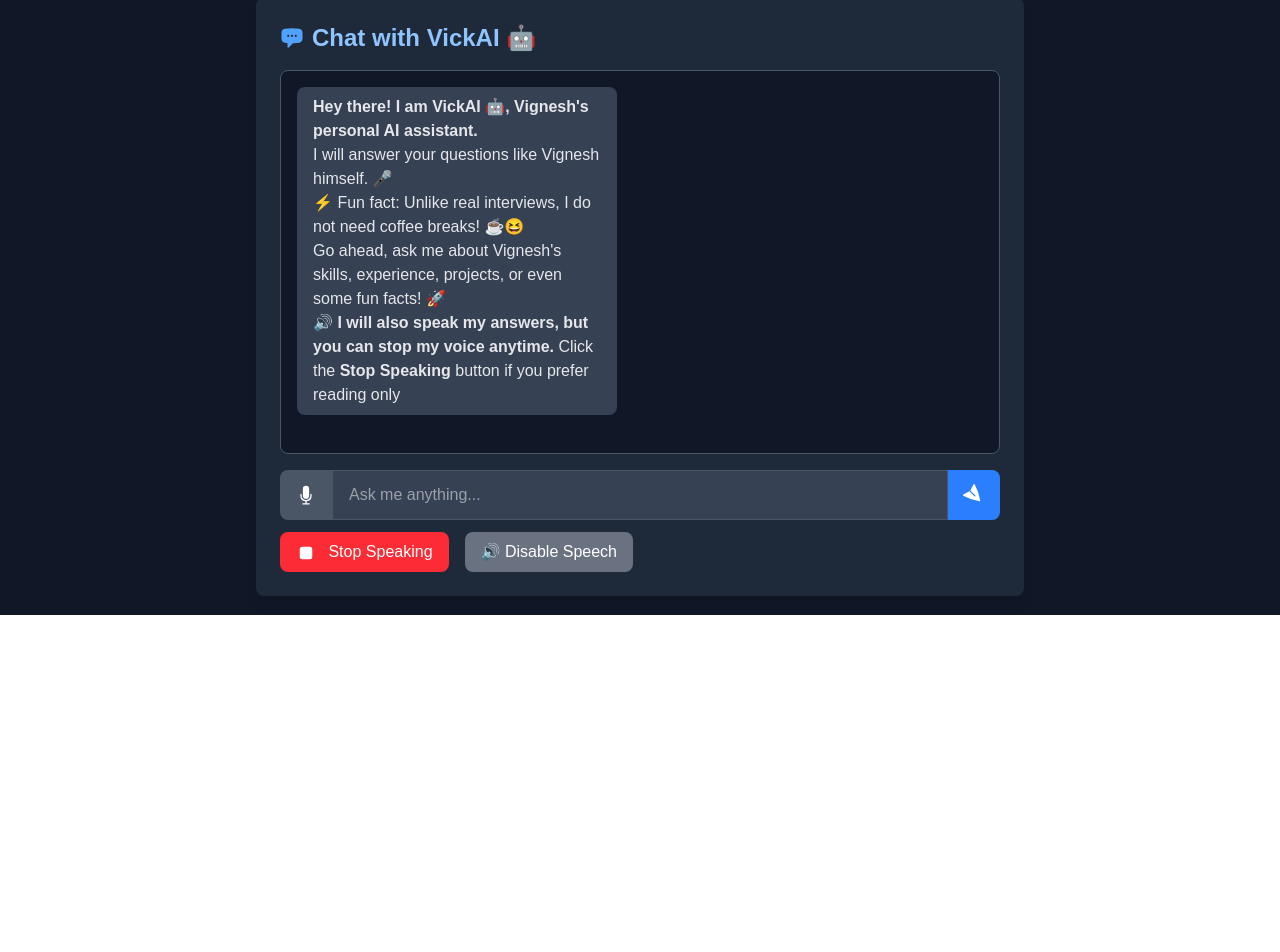
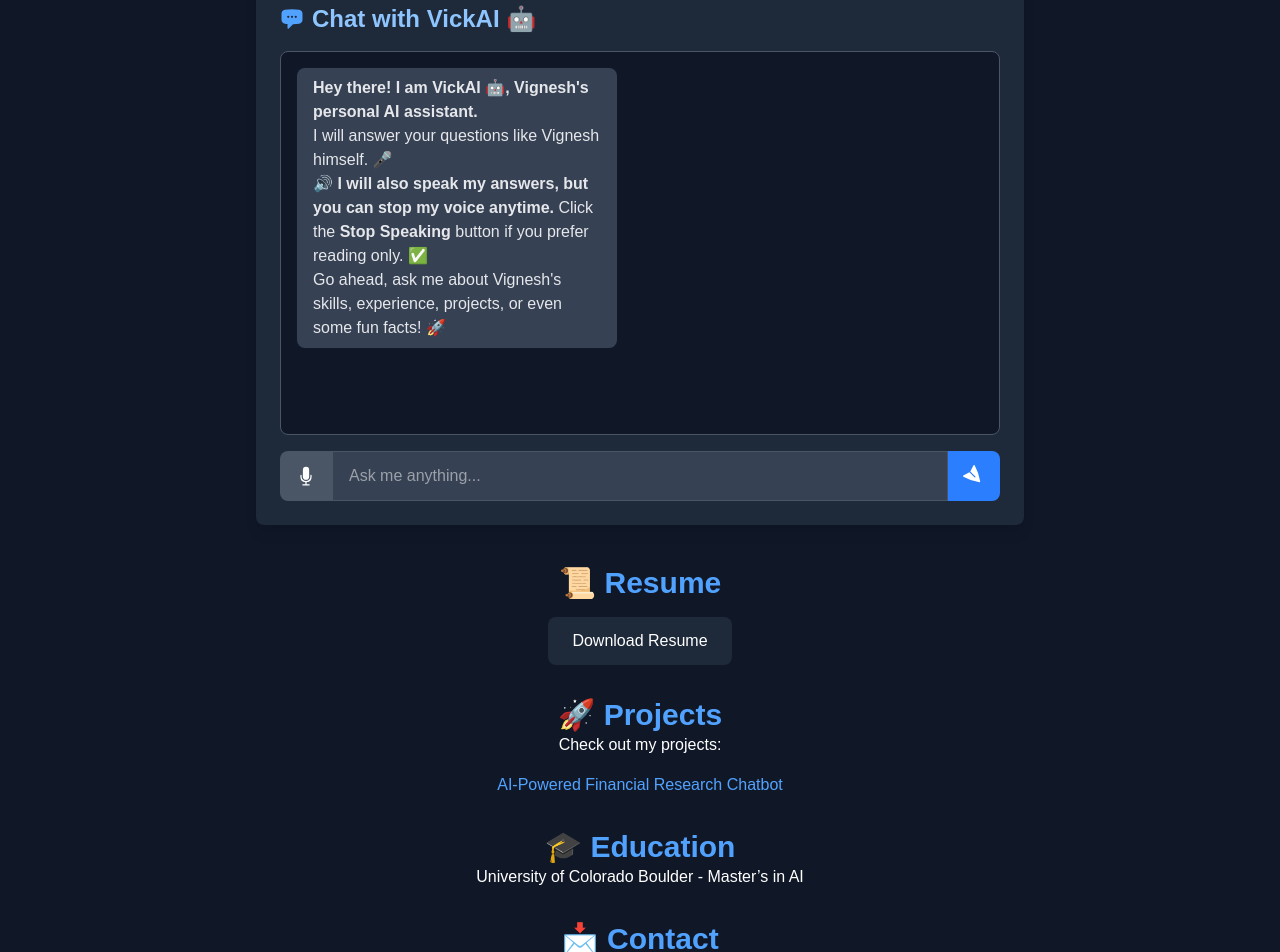
Before and after one commit to ivky03/AI-Portfolio, a Next.js app: page / in a window 1280 px wide. Shown: the part 185-1137 px from the top of the page. Before the commit the page ends 800 px from the top, so only its background shows below. Built offline with nearby package versions, Linux system fonts and the light colour scheme.

Commit message:
Added Resume, Projects, Contact, Education & Work Experience to page.tsx

```diff
--- a/src/app/page.tsx
+++ b/src/app/page.tsx
@@ -7,6 +7,8 @@
   ChatBubbleLeftEllipsisIcon,
   MicrophoneIcon,
   StopIcon,
+  BriefcaseIcon,
+  AcademicCapIcon,
 } from "@heroicons/react/24/solid";
 
 export default function Home() {
@@ -16,9 +18,8 @@
   const [input, setInput] = useState("");
   const [loading, setLoading] = useState(false);
   const [isSpeaking, setIsSpeaking] = useState(false);
-  const [speechEnabled, setSpeechEnabled] = useState(true); // ✅ Users can toggle speech on/off
+  const [speechEnabled, setSpeechEnabled] = useState(true);
 
-  // ✅ On load, display chatbot intro message
   useEffect(() => {
     setMessages([
       {
@@ -26,46 +27,40 @@
         text:
           "**Hey there! I am VickAI 🤖, Vignesh's personal AI assistant.**\n\n" +
           "I will answer your questions like Vignesh himself. 🎤\n\n" +
-          "⚡ Fun fact: Unlike real interviews, I do not need coffee breaks! ☕😆 \n\n" +
-          "Go ahead, ask me about Vignesh's skills, experience, projects, or even some fun facts! 🚀 \n\n" +
-          "🔊 **I will also speak my answers, but you can stop my voice anytime.** Click the **Stop Speaking** button if you prefer reading only",
+          "🔊 **I will also speak my answers, but you can stop my voice anytime.** Click the **Stop Speaking** button if you prefer reading only. ✅\n\n" +
+          "Go ahead, ask me about Vignesh's skills, experience, projects, or even some fun facts! 🚀",
       },
     ]);
   }, []);
 
-  // ✅ Speak chatbot's response using Text-to-Speech (TTS) with a friendly male voice
   let speechInstance: SpeechSynthesisUtterance | null = null;
 
   const speak = (text: string) => {
     if ("speechSynthesis" in window && speechEnabled) {
       if (speechInstance) {
-        speechSynthesis.cancel(); // Stop any ongoing speech before starting a new one
+        speechSynthesis.cancel();
       }
 
       speechInstance = new SpeechSynthesisUtterance(text);
-      speechInstance.lang = "en-IN"; // ✅ Indian English accent
-      speechInstance.rate = 1; // Adjust speed (1 = normal)
+      speechInstance.lang = "en-IN";
+      speechInstance.rate = 1;
       setIsSpeaking(true);
 
-      // ✅ Set a friendly Indian accent (Male or Female)
       const voices = speechSynthesis.getVoices();
       speechInstance.voice =
-        voices.find(
-          (voice) =>
-            voice.name.includes("Google India English Male") ||
-            voice.name.includes("Google India English Female")
+        voices.find((voice) =>
+          voice.name.includes("Google India English Male")
         ) ||
-        voices.find((voice) => voice.lang === "en-IN") || // Fallback to any Indian voice
+        voices.find((voice) => voice.lang === "en-IN") ||
         voices[0];
 
-      speechInstance.onend = () => setIsSpeaking(false); // Reset speaking state when speech ends
+      speechInstance.onend = () => setIsSpeaking(false);
       speechSynthesis.speak(speechInstance);
     } else {
-      console.log("Text-to-Speech not supported in this browser.");
+      console.log("Text-to-Speech not supported.");
     }
   };
 
-  // ✅ Function to stop speech manually
   const stopSpeaking = () => {
     if (speechSynthesis.speaking) {
       speechSynthesis.cancel();
@@ -73,12 +68,10 @@
     }
   };
 
-  // ✅ Toggle Speech On/Off
   const toggleSpeech = () => {
     setSpeechEnabled((prev) => !prev);
   };
 
-  // ✅ Send message & fetch response from API
   const sendMessage = async () => {
     if (!input.trim()) return;
 
@@ -98,7 +91,7 @@
       if (data.reply) {
         setMessages((prev) => [...prev, { sender: "bot", text: data.reply }]);
 
-        if (speechEnabled) speak(data.reply); // ✅ Speak response if enabled
+        if (speechEnabled) speak(data.reply);
       }
     } catch (error) {
       console.error("Chatbot error:", error);
@@ -107,7 +100,6 @@
     }
   };
 
-  // ✅ Start speech recognition (Speech-to-Text)
   const startListening = () => {
     if ("webkitSpeechRecognition" in window) {
       const SpeechRecognition =
@@ -117,23 +109,21 @@
 
       recognition.continuous = false;
       recognition.interimResults = false;
-      recognition.lang = "en-IN"; // ✅ Set to Indian English
+      recognition.lang = "en-IN";
 
       recognition.onresult = (event: any) => {
-        // ✅ Fixed TypeScript error
         const transcript = event.results[0][0].transcript;
-        setInput(transcript); // Set recognized speech as input
-        sendMessage(); // Auto-send message
+        setInput(transcript);
+        sendMessage();
       };
 
       recognition.onerror = (event: any) => {
-        // ✅ Fixing any potential type issues
         console.error("Speech recognition error:", event);
       };
 
       recognition.start();
     } else {
-      console.log("Speech recognition is not supported in this browser.");
+      console.log("Speech recognition is not supported.");
     }
   };
 
@@ -177,7 +167,6 @@
           ))}
         </div>
 
-        {/* Input Box with Speech-to-Text & Stop Speech Buttons */}
         <div className="flex mt-4">
           <button
             className="bg-gray-600 px-4 py-3 rounded-l-lg hover:bg-gray-700 flex items-center"
@@ -205,23 +194,47 @@
             )}
           </button>
         </div>
+      </div>
 
-        {/* Stop Speaking & Toggle Speech Button */}
-        <div className="mt-3 flex gap-4">
-          <button
-            className="bg-red-500 px-4 py-2 rounded-lg hover:bg-red-600"
-            onClick={stopSpeaking}
-            disabled={!isSpeaking}
+      {/* Resume, Projects, Contact, Education, and Work Experience Sections */}
+      <div className="w-full max-w-3xl mt-10">
+        <div className="mb-8 text-center">
+          <h2 className="text-3xl font-semibold text-blue-400">📜 Resume</h2>
+          <a
+            href="/VigneshCV.pdf"
+            download
+            className="inline-block mt-4 px-6 py-3 bg-gray-800 text-white rounded-lg hover:bg-gray-700"
           >
-            <StopIcon className="h-5 w-5 text-white inline-block mr-2" /> Stop
-            Speaking
-          </button>
-          <button
-            className="bg-gray-500 px-4 py-2 rounded-lg hover:bg-gray-600"
-            onClick={toggleSpeech}
-          >
-            {speechEnabled ? "🔊 Disable Speech" : "🔈 Enable Speech"}
-          </button>
+            Download Resume
+          </a>
+        </div>
+
+        <div className="mb-8 text-center">
+          <h2 className="text-3xl font-semibold text-blue-400">🚀 Projects</h2>
+          <p>Check out my projects:</p>
+          <ul className="mt-4 space-y-2">
+            <li>
+              <a href="#" className="text-blue-400 hover:underline">
+                AI-Powered Financial Research Chatbot
+              </a>
+            </li>
+          </ul>
+        </div>
+
+        <div className="mb-8 text-center">
+          <h2 className="text-3xl font-semibold text-blue-400">🎓 Education</h2>
+          <p>University of Colorado Boulder - Master’s in AI</p>
+        </div>
+
+        <div className="text-center">
+          <h2 className="text-3xl font-semibold text-blue-400">📩 Contact</h2>
+          <p>Email: vika2375@colorado.edu</p>
+          <p>
+            LinkedIn:{" "}
+            <a href="#" className="text-blue-400 hover:underline">
+              Profile
+            </a>
+          </p>
         </div>
       </div>
     </main>
```
